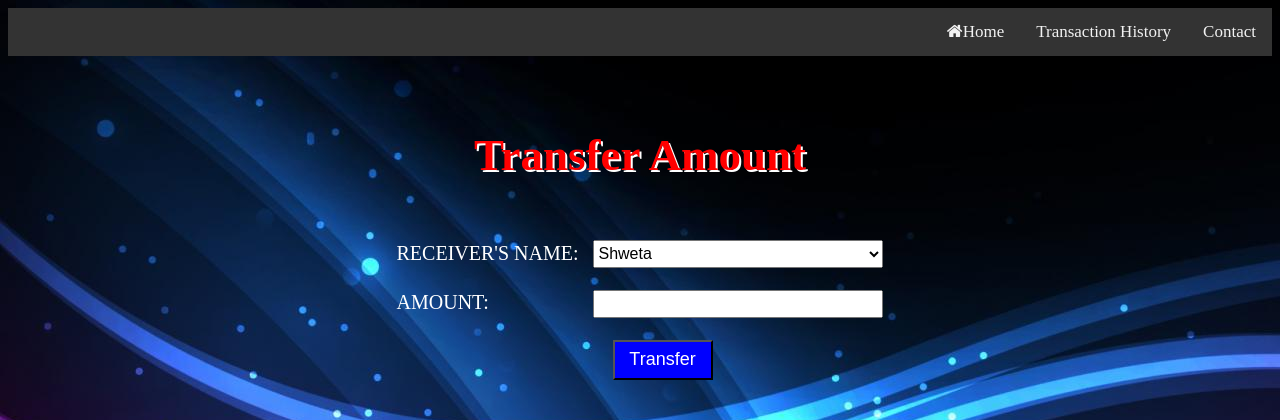
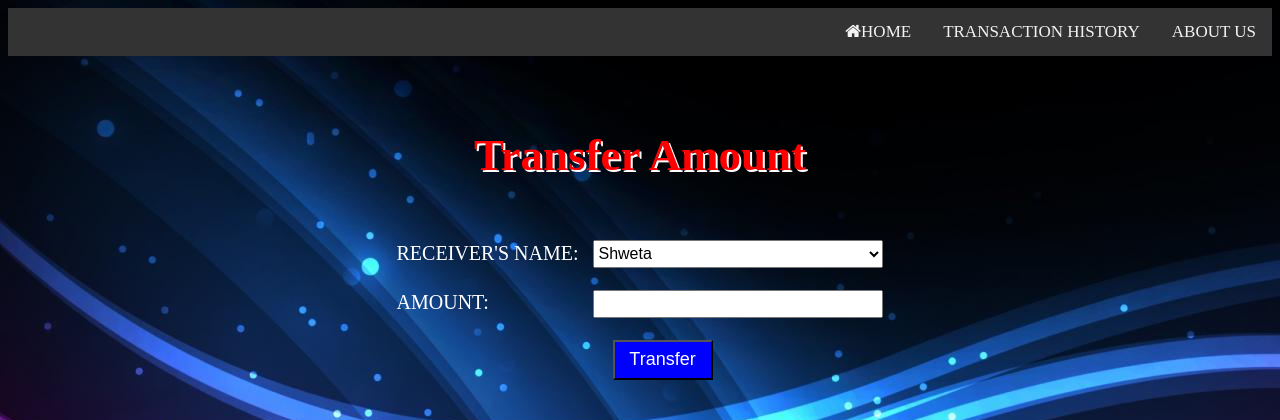
Before and after one commit to shweta0027/Basic-Banking-System, a PHP site: page /money_transfer.php in a window 1280 px wide. Shown: the top 420 px of the page. Run offline with PHP 8.4, Linux system fonts and the light colour scheme; the visitor is signed in with stand-in values (Sample User, id 1); data comes from the database, SQL or seed files in the repository.

Commit message:
Update money_transfer.php

```diff
--- a/money_transfer.php
+++ b/money_transfer.php
@@ -35,10 +35,10 @@ body{
 
 
   <div class="topnav">
- <a href="#contact">Contact</a>
-  <a href="transaction_history.php">Transaction History</a>
+ <a href="#contact">ABOUT US</a>
+  <a href="transaction_history.php">TRANSACTION HISTORY</a>
 
- <a href="index.php"><i class="fa fa-home"></i>Home</a>
+ <a href="index.php"><i class="fa fa-home"></i>HOME</a>
 </div>
 
 	<center>
```
